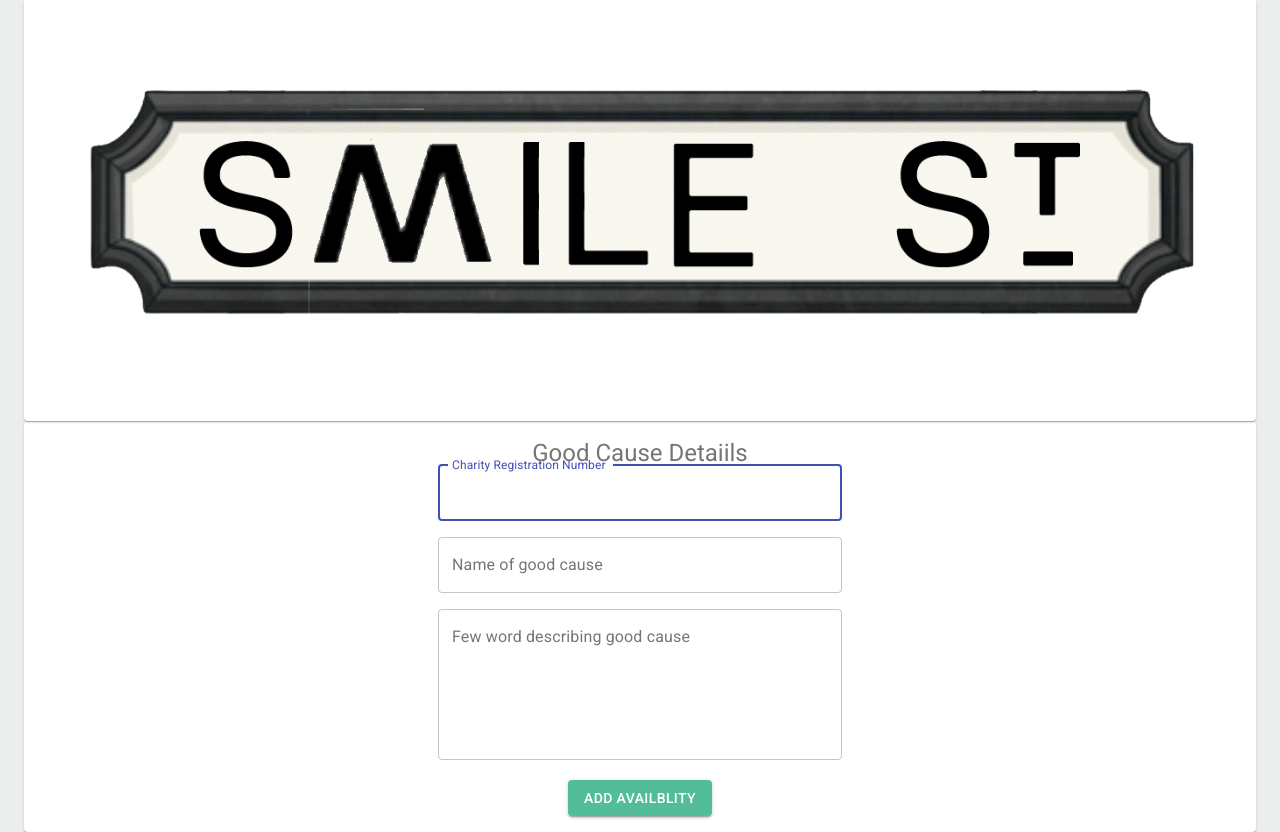
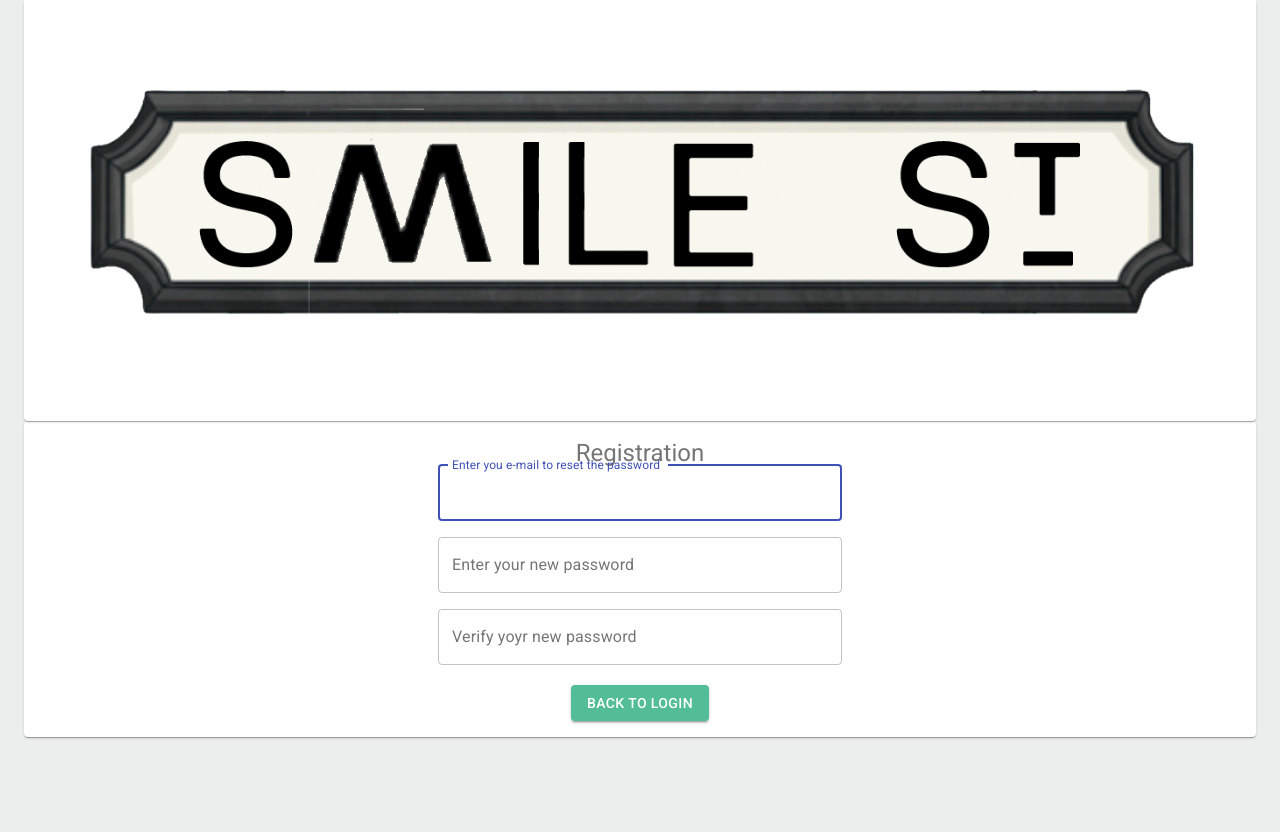
Before and after one commit to smile-street/smile-street, a React (Create React App) app in the folder smile-street-react/: page / in a window 1280 px wide. After the commit the page ends 800 px from the top, so only its background shows below. Built offline with nearby package versions, Linux system fonts and the light colour scheme.

Commit message:
fixed password layout page

```diff
--- a/smile-street-react/src/App.js
+++ b/smile-street-react/src/App.js
@@ -14,13 +14,14 @@ export default function App() {
   return (
     <div className="App">
       <Header />
-      <GoodCauseDetails />
+      <PasswordRecovery />
+      {/* <GoodCauseDetails /> */}
       {/* <Registration /> */}
       {/* <VolunteerAvaiblity /> */}
       {/* <GoodCauseDetails /> */}
       {/* <GoodCauseOpportunity />
       <Login />
-      <PasswordRecovery />
+
 
       <VolunteerInterests />
       <VolunteerMatches />
--- a/smile-street-react/src/components/PasswordRecovery/PasswordRecovery.js
+++ b/smile-street-react/src/components/PasswordRecovery/PasswordRecovery.js
@@ -1,6 +1,13 @@
 import React from "react";
-import { makeStyles } from "@material-ui/core/styles";
-import { TextField, Button, Container, Grid, Paper } from "@material-ui/core";
+import {
+  makeStyles,
+  Paper,
+  Grid,
+  Container,
+  TextField,
+  Button,
+} from "@material-ui/core";
+import PageHeading from "../PageHeading/PageHeading";
 
 const useStyles = makeStyles((theme) => ({
   root: {
@@ -10,79 +17,63 @@ const useStyles = makeStyles((theme) => ({
     padding: theme.spacing(2),
     textAlign: "center",
     color: theme.palette.text.secondary,
+  },
+  form: {
     width: "100%",
-    alignContent: "center",
   },
   buttonColor: {
     backgroundColor: "#53bd98",
     color: "white",
+    background: "#449f80",
 
     "&:hover": {
       background: "#449f80",
     },
-
   },
 }));
 
 export default function PasswordRecovery() {
   const classes = useStyles();
   return (
-    <div className={classes.root}>
-
-      <Container className={classes.root}>
+    <Container component="main">
       <Paper className={classes.paper}>
+        <Container maxWidth="xs">
+          <PageHeading heading="Registration" />
           <Grid container spacing={3}>
-            <Grid item xs={12} sm={6}>
             <TextField
-                id="standard-full-width"
+              variant="outlined"
+              margin="normal"
+              id="title"
+              label="Enter you e-mail to reset the password"
               style={{ margin: 8 }}
-                placeholder="Enter e-mail to verify your password"
               fullWidth
+              autoFocus
+            />
+            <TextField
+              variant="outlined"
               margin="normal"
-                InputLabelProps={{
-                  shrink: true,
-                }}
+              id="first name"
+              label="Enter your new password"
+              style={{ margin: 8 }}
+              fullWidth
+            />
+            <TextField
               variant="outlined"
+              margin="normal"
+              id="last name"
+              label="Verify yoyr new password"
+              style={{ margin: 8 }}
+              fullWidth
             />
-            </Grid>
-            <Grid item xs={12} sm={6}>
-              <TextField
-                id="standard-full-width"
-                style={{ margin: 8 }}
-                placeholder="Enter new password"
-                fullWidth
-                margin="normal"
-                InputLabelProps={{
-                  shrink: true,
-                }}
-                variant="outlined"
-              />
-            </Grid>
-            <Grid item xs={12} sm={6}>
-              <TextField
-                id="standard-full-width"
-                style={{ margin: 8 }}
-                placeholder="Confirm new password"
-                fullWidth
-                margin="normal"
-                InputLabelProps={{
-                  shrink: true,
-                }}
-                variant="outlined"
-              />
-
-            </Grid>
 
             <Grid item xs={12} sm={12}>
               <Button variant="contained" className={classes.buttonColor}>
-                Reset Password
+                Back to login
               </Button>
             </Grid>
           </Grid>
-
+        </Container>
       </Paper>
     </Container>
-    </div>
-
   );
 }
```
Lines whose indentation alone changed are shown as unchanged.
